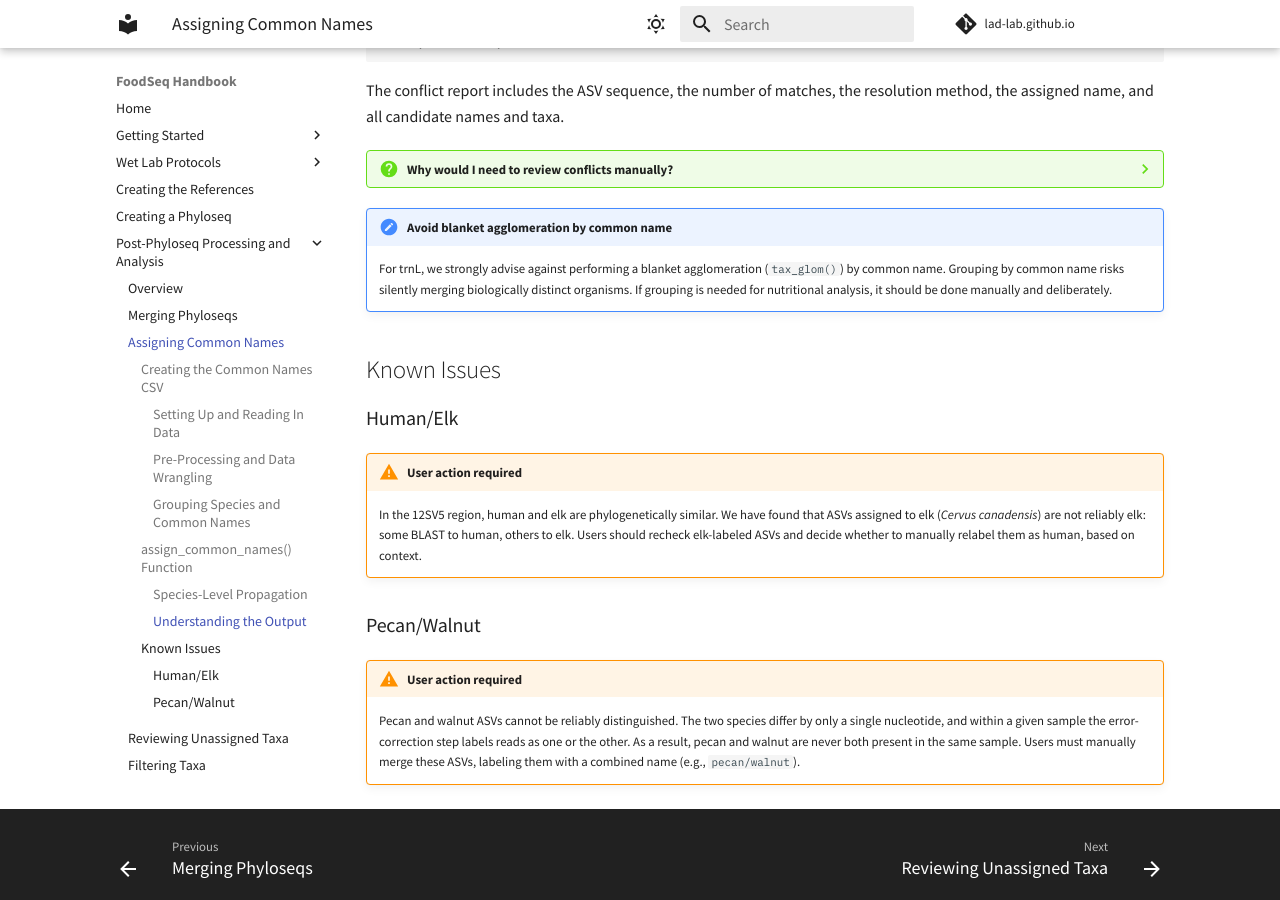
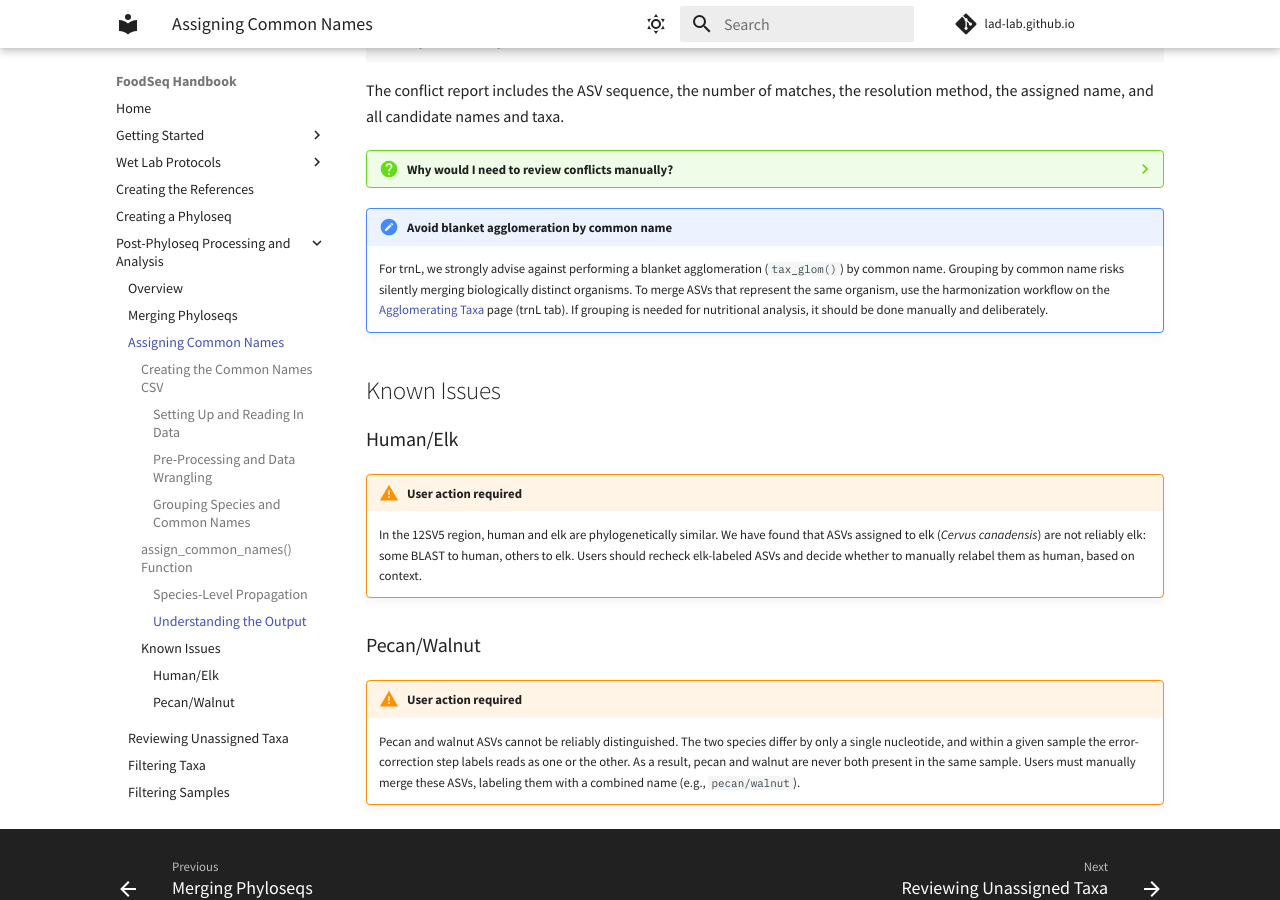
Before and after one commit to LAD-LAB/lad-lab.github.io, an MkDocs documentation site: the page built from docs/commonnames.md, in a window 1280 px wide and 900 px high, scrolled down 7178 px. Built offline with MkDocs 1.6.1 and Material for MkDocs 9.7.7, drawn with Linux system fonts in a browser that asks for light colours; comment, search, counter and statistics services are not loaded.

Commit message:
commonnames: point glom-by-common-name box to harmonization
no alternative given -> link to Agglomerating Taxa (trnL tab)

Co-Authored-By: Claude Opus 5.5 <noreply@anthropic.com>

```diff
--- a/docs/commonnames.md
+++ b/docs/commonnames.md
@@ -375,7 +375,7 @@ The conflict report includes the ASV sequence, the number of matches, the resolu
 
 !!! note "Avoid blanket agglomeration by common name"
 
-    For trnL, we strongly advise against performing a blanket agglomeration (`tax_glom()`) by common name. Grouping by common name risks silently merging biologically distinct organisms. If grouping is needed for nutritional analysis, it should be done manually and deliberately.
+    For trnL, we strongly advise against performing a blanket agglomeration (`tax_glom()`) by common name. Grouping by common name risks silently merging biologically distinct organisms. To merge ASVs that represent the same organism, use the harmonization workflow on the [Agglomerating Taxa](glomming.md) page (trnL tab). If grouping is needed for nutritional analysis, it should be done manually and deliberately.
 
 ## Known Issues
 
```
